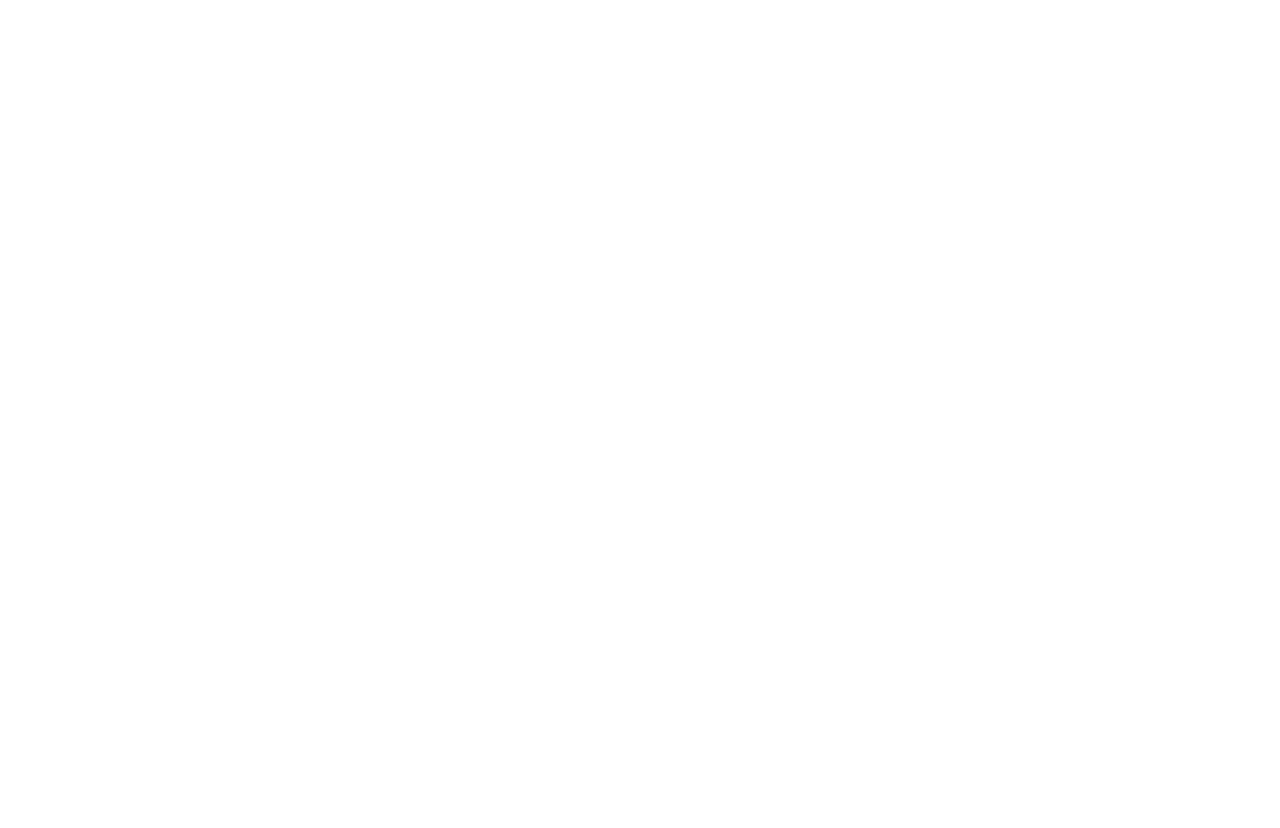
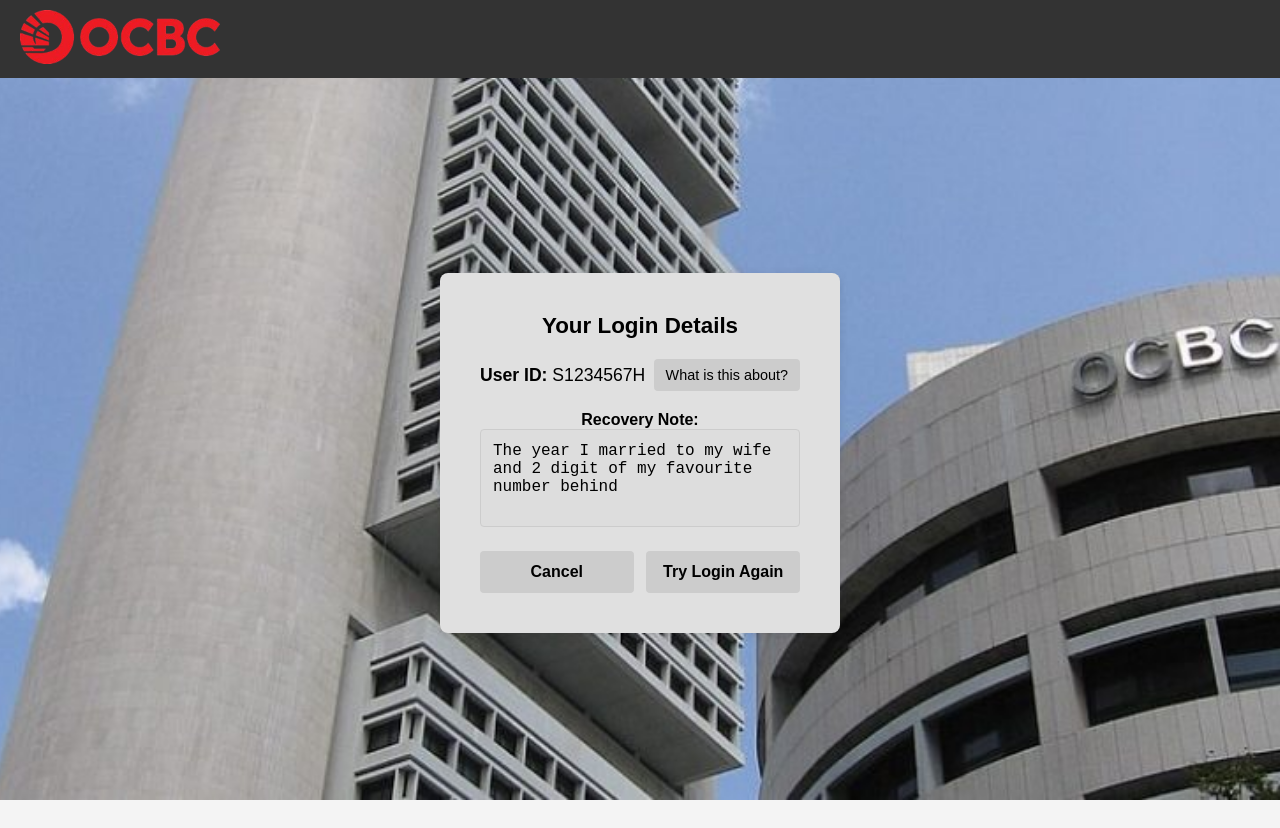
Before and after one commit to Melsonwang1/OCBC-hackaton, a plain HTML site: page html/recovery.html in a window 1280 px wide. Before the commit the page ends 800 px from the top, so only its background shows below. Drawn offline with Linux system fonts and the light colour scheme.

Commit message:
added recovery and transfer page

```diff
--- /dev/null
+++ b/css/recovery.css
@@ -0,0 +1,120 @@
+/* Reset and base styles */
+* {
+    margin: 0;
+    padding: 0;
+    box-sizing: border-box;
+}
+
+html, body {
+    height: 100%;
+    font-family: Arial, sans-serif;
+    background-color: #f4f4f4;
+    background-image: url('../pics/ocbcbackground.jpg'); /* Replace with your image path */
+    background-size: cover; /* Ensure the image covers the entire page */
+    background-position: center; /* Center the background image */
+    background-repeat: no-repeat; /* Prevent the image from repeating */
+}
+
+/* Header styling */
+header {
+    background-color: #333;
+    padding: 10px 20px;
+    display: flex;
+    align-items: center;
+}
+
+header .logo img {
+    width: 200px; /* Adjust the logo size */
+}
+
+/* Center the form content */
+main {
+    display: flex;
+    justify-content: center; /* Center horizontally */
+    align-items: center; /* Center vertically */
+    height: calc(100vh - 50px); /* Full height minus header height */
+}
+
+.login-details-container {
+    background-color: #e0e0e0;
+    padding: 40px;
+    border-radius: 8px;
+    box-shadow: 0 2px 10px rgba(0, 0, 0, 0.1);
+    text-align: center;
+    width: 400px; /* Control the form width */
+}
+
+h2 {
+    margin-bottom: 20px;
+    font-size: 1.4rem;
+    font-weight: bold;
+}
+
+.user-info {
+    margin-bottom: 20px;
+    text-align: left;
+    font-size: 1.1rem;
+    display: flex;
+    justify-content: space-between;
+    align-items: center;
+}
+
+.user-info p {
+    margin: 0;
+}
+
+.info-btn {
+    padding: 8px 12px;
+    background-color: #ccc;
+    border: none;
+    border-radius: 4px;
+    font-size: 0.9rem;
+    cursor: pointer;
+}
+
+/* Recovery Note Section */
+.recovery-note {
+    margin-bottom: 20px;
+}
+
+.recovery-note label {
+    font-weight: bold;
+}
+
+.recovery-note textarea {
+    width: 100%;
+    padding: 12px;
+    border: 1px solid #ccc;
+    border-radius: 4px;
+    font-size: 1rem;
+    background-color: #ddd; /* Matches the gray background */
+    resize: none; /* Disable resizing */
+}
+
+/* Button Section */
+.actions {
+    display: flex;
+    justify-content: space-between;
+    margin-top: 20px;
+}
+
+.actions a {
+    width: 48%;
+    padding: 12px;
+    font-size: 1rem;
+    border-radius: 4px;
+    text-align: center;
+    font-weight: bold;
+    cursor: pointer;
+    text-decoration: none;
+}
+
+.cancel-btn {
+    background-color: #ccc;
+    color: black;
+}
+
+.retry-btn {
+    background-color: #ccc;
+    color: black;
+}
--- /dev/null
+++ b/css/transfer.css
@@ -0,0 +1,181 @@
+/* Reset and base styles */
+* {
+    margin: 0;
+    padding: 0;
+    box-sizing: border-box;
+}
+
+html, body {
+    height: 100%;
+    font-family: Arial, sans-serif;
+    background-color: #f4f4f4;
+}
+
+/* Header styling */
+header {
+    background-color: #333;
+    padding: 10px 20px;
+    display: flex;
+    align-items: center;
+    justify-content: space-between; /* Align logo on left, nav buttons on right */
+}
+
+.header-content {
+    display: flex;
+    width: 100%;
+    justify-content: space-between;
+    align-items: center;
+}
+
+header .logo img {
+    width: 120px; /* Adjust the logo size */
+}
+
+nav.account-navigation {
+    display: flex;
+    gap: 10px;
+}
+
+.nav-btn {
+    background-color: #e0e0e0;
+    padding: 10px 20px;
+    border-radius: 5px;
+    border: none;
+    cursor: pointer;
+    font-size: 1rem;
+}
+
+.nav-btn.active {
+    background-color: #ccc;
+}
+
+.nav-btn:hover {
+    background-color: #ccc;
+}
+
+/* Main content */
+main {
+    text-align: center;
+}
+
+.transfer-container {
+    background-color: #e0e0e0;
+    padding: 40px;
+    border-radius: 8px;
+    width: 90%;
+    max-width: 600px;
+    margin: 0 auto;
+    box-shadow: 0 2px 10px rgba(0, 0, 0, 0.1);
+    margin-top: 50px;
+}
+
+h2 {
+    margin-bottom: 20px;
+    font-size: 1.2rem;
+    font-weight: bold;
+    text-align: left;
+}
+
+/* Form styling */
+form {
+    display: flex;
+    flex-direction: column;
+    gap: 20px;
+}
+
+.form-group {
+    text-align: left;
+}
+
+label {
+    display: block;
+    font-weight: bold;
+    margin-bottom: 8px;
+}
+
+select, input[type="text"] {
+    width: 100%;
+    padding: 10px;
+    border: 1px solid #ccc;
+    border-radius: 5px;
+    font-size: 1rem;
+}
+
+.radio-group {
+    display: flex;
+    gap: 10px;
+}
+
+.radio-group label {
+    display: flex;
+    align-items: center;
+}
+
+.radio-group input {
+    margin-right: 5px;
+}
+
+/* Transfer input group with text box beside button */
+.transfer-input-group {
+    display: flex;
+    align-items: center;
+    gap: 10px;
+}
+
+.input-box {
+    flex: 1;
+    padding: 10px;
+    border: 1px solid #ccc;
+    border-radius: 5px;
+}
+
+.enter-btn {
+    padding: 10px 20px;
+    background-color: red;
+    color: white;
+    border: none;
+    border-radius: 5px;
+    cursor: pointer;
+}
+
+.enter-btn:hover {
+    background-color: darkred;
+}
+
+/* Amount and description section */
+.amount-transfer {
+    display: flex;
+    gap: 10px;
+}
+
+.amount-transfer input {
+    width: calc(50% - 5px);
+}
+
+/* Transfer button styling */
+.transfer-btn {
+    width: 100%;
+    padding: 15px;
+    background-color: #4CAF50;
+    color: white;
+    border: none;
+    border-radius: 5px;
+    font-size: 1.1rem;
+    cursor: pointer;
+    text-transform: uppercase;
+}
+
+.transfer-btn:hover {
+    background-color: #45a049;
+}
+
+/* Footer styling */
+footer {
+    text-align: center;
+    padding: 20px;
+    background-color: #333;
+    color: white;
+    position: fixed;
+    bottom: 0;
+    width: 100%;
+}
--- a/html/recovery.html
+++ b/html/recovery.html
@@ -0,0 +1,39 @@
+<!DOCTYPE html>
+<html lang="en">
+<head>
+    <meta charset="UTF-8">
+    <meta name="viewport" content="width=device-width, initial-scale=1.0">
+    <title>OCBC Password Recovery</title>
+    <link rel="stylesheet" href="../css/recovery.css">
+    <link rel="icon" type="image/png" sizes="128x128" href="../pics/ocbc-title-logo.png">
+</head>
+<body>
+    <!-- Header Section -->
+    <header>
+        <div class="logo">
+            <img src="../pics/ocbc-bg.png" alt="OCBC Logo">
+        </div>
+    </header>
+
+    <!-- Main Content Section -->
+    <main>
+        <div class="login-details-container">
+            <h2>Your Login Details</h2>
+            <div class="user-info">
+                <p><strong>User ID:</strong> S1234567H</p>
+                <button class="info-btn">What is this about?</button>
+            </div>
+
+            <div class="recovery-note">
+                <label for="recovery-note">Recovery Note:</label>
+                <textarea id="recovery-note" rows="4" readonly>The year I married to my wife and 2 digit of my favourite number behind</textarea>
+            </div>
+
+            <div class="actions">
+                <a href="login.html" class="cancel-btn">Cancel</a>
+                <a href="login.html" class="retry-btn">Try Login Again</a>
+            </div>
+        </div>
+    </main>
+</body>
+</html>
```
Also changed, not shown: html/rememberpassword.html (+1 -1 lines), html/transfer.html (added, +92 -0 lines).
